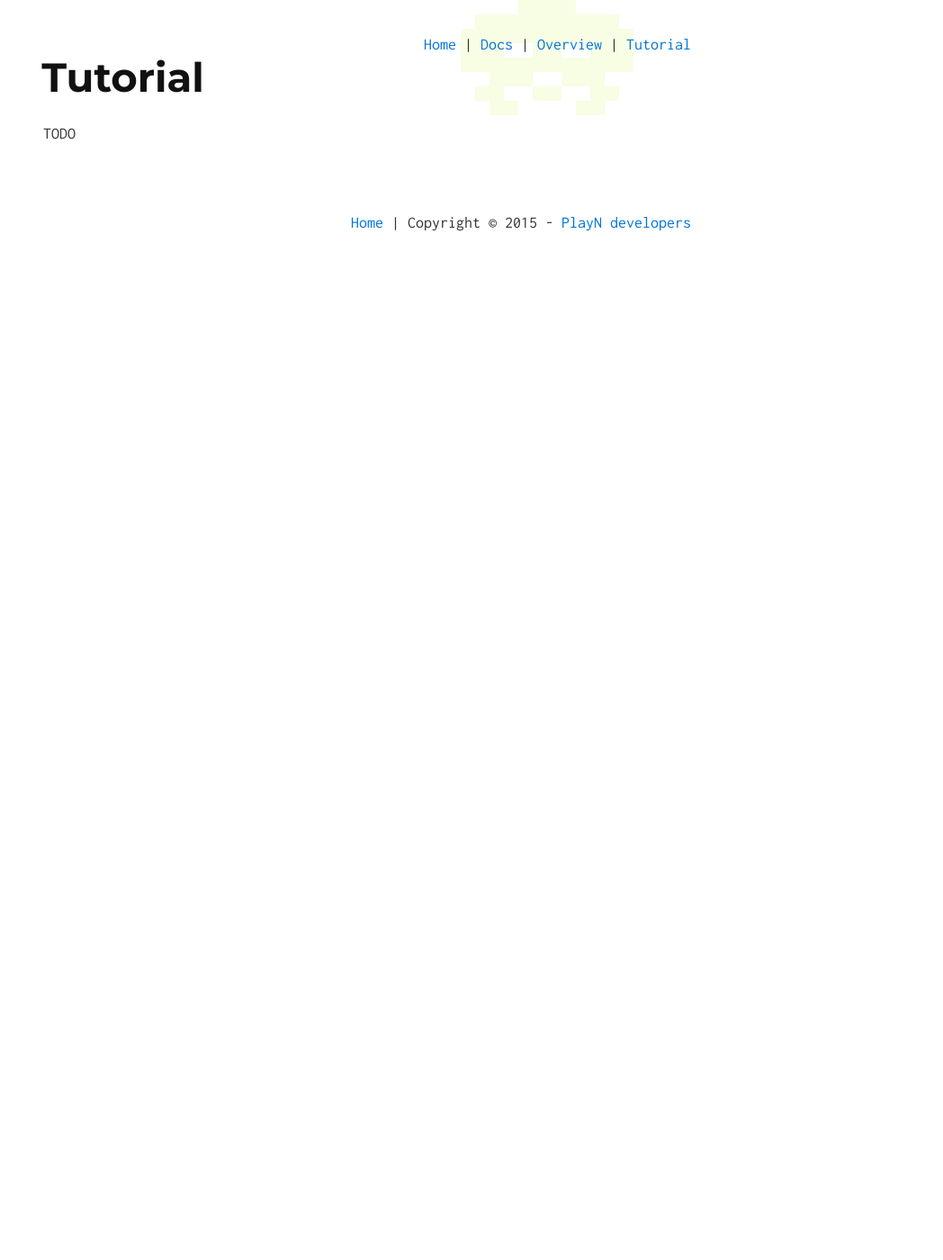
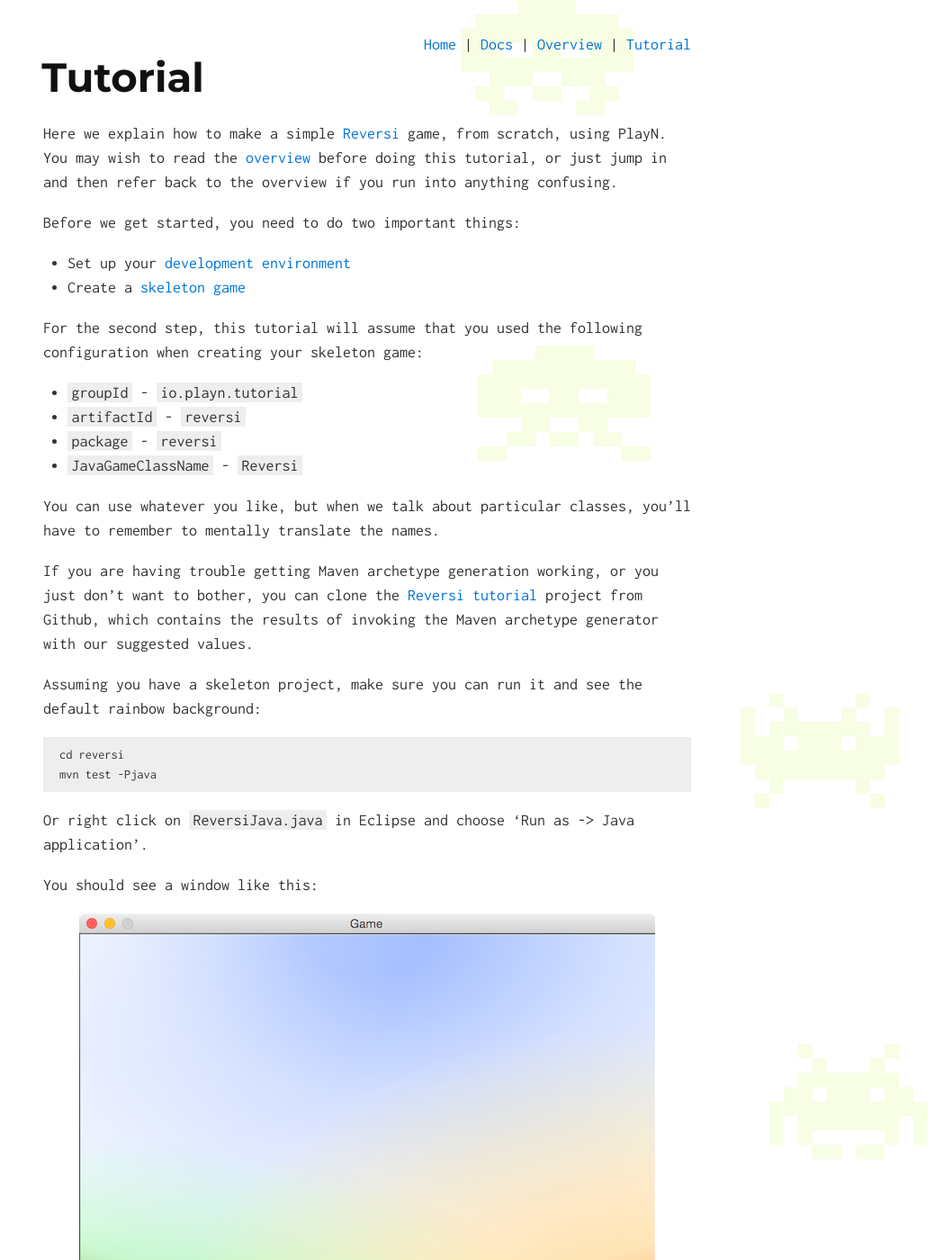
Before and after one commit to playn/playn.github.io, a Jekyll site: the page built from docs/tutorial.md, in a window 1280 px wide and 1400 px high. Shown: the whole window at 90% size, without its empty margins (232-1280 px from the left). Built offline with Jekyll 4.4.1, drawn with Linux system fonts in a browser that asks for light colours; Markdown is read by kramdown in place of the engine named in the settings; some of the changed text lies outside the part shown.

Commit message:
More docs docs docs.

````diff
--- a/docs/tutorial.md
+++ b/docs/tutorial.md
@@ -4,4 +4,68 @@
 
 # Tutorial
 
-TODO
+Here we explain how to make a simple [Reversi] game, from scratch, using PlayN. You may wish to
+read the [overview](overview.html) before doing this tutorial, or just jump in and then refer back
+to the overview if you run into anything confusing.
+
+Before we get started, you need to do two important things:
+
+* Set up your [development environment](setup.html)
+* Create a [skeleton game](skeleton.html)
+
+For the second step, this tutorial will assume that you used the following configuration when
+creating your skeleton game:
+
+* `groupId` - `io.playn.tutorial`
+* `artifactId` - `reversi`
+* `package` - `reversi`
+* `JavaGameClassName` - `Reversi`
+
+You can use whatever you like, but when we talk about particular classes, you'll have to remember
+to mentally translate the names.
+
+If you are having trouble getting Maven archetype generation working, or you just don't want to
+bother, you can clone the [Reversi tutorial] project from Github, which contains the results of
+invoking the Maven archetype generator with our suggested values.
+
+Assuming you have a skeleton project, make sure you can run it and see the default rainbow
+background:
+
+```
+cd reversi
+mvn test -Pjava
+```
+
+Or right click on `ReversiJava.java` in Eclipse and choose 'Run as -> Java application'.
+
+You should see a window like this:
+
+![Reversi skeleton screen](hello.png)
+
+If you see the rainbow, then we're off to the races!
+
+## Modeling
+
+The first thing we need to do is come up with a data model for our game. This doesn't have anything
+in particular to do with PlayN, but we can't get to any of the PlayN parts until we do it.
+
+Reversi is a pretty simple game. There are two kinds of pieces, black and white. The board is 8x8
+though we could easily support other sizes. Players take turns placing pieces, so we'll need to
+keep track of who's turn it is. That's about it. We'll also need the logic of figuring out whether
+a move is legal and which pieces to flip over when a move is made. These are closely related
+because a move is only legal if it flips over at least one piece.
+
+To keep things simple, we'll declare an enum to represent the two kinds of pieces, use a player's
+respective piece to determine whether it's their turn, and use a 2D array of pieces to represent
+the board.
+
+## Drawing
+
+## Input
+
+## Audio
+
+
+
+[Reversi]: http://en.wikipedia.org/wiki/Reversi
+[Reversi tutorial]: https://github.com/playn/reversi-tutorial
````
Also changed, not shown: docs/index.md (+2 -1 lines), docs/setup.md (+2 -2 lines), docs/skeleton.md (added, +215 -0 lines).
